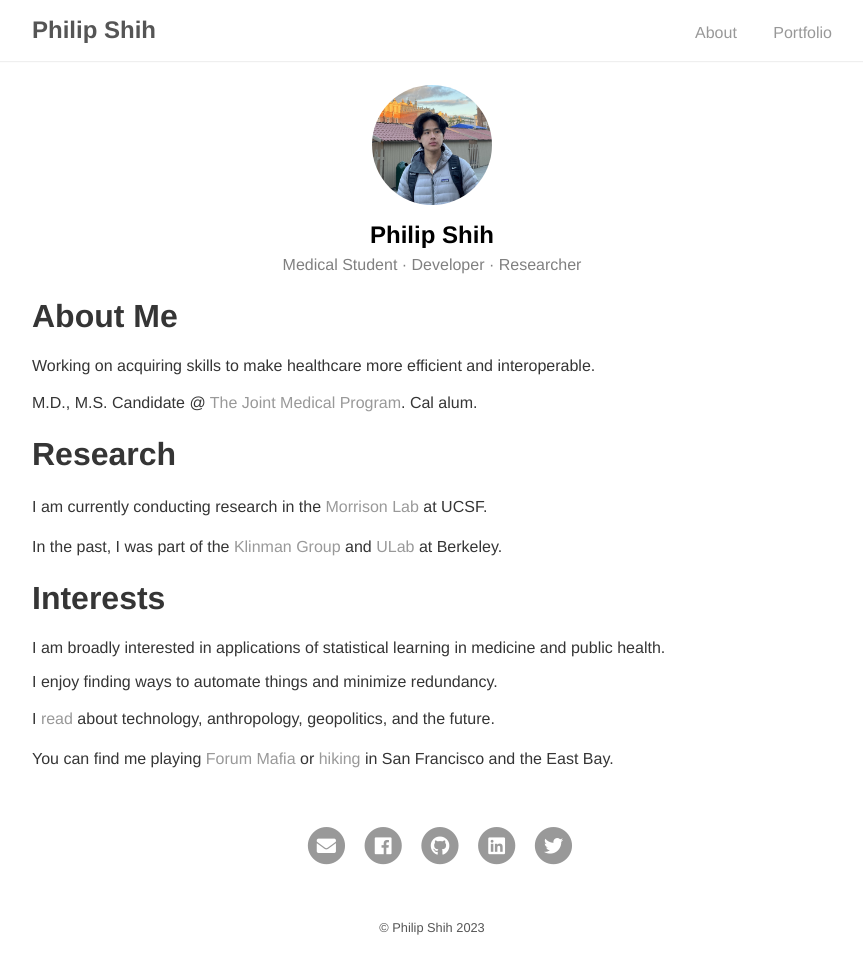
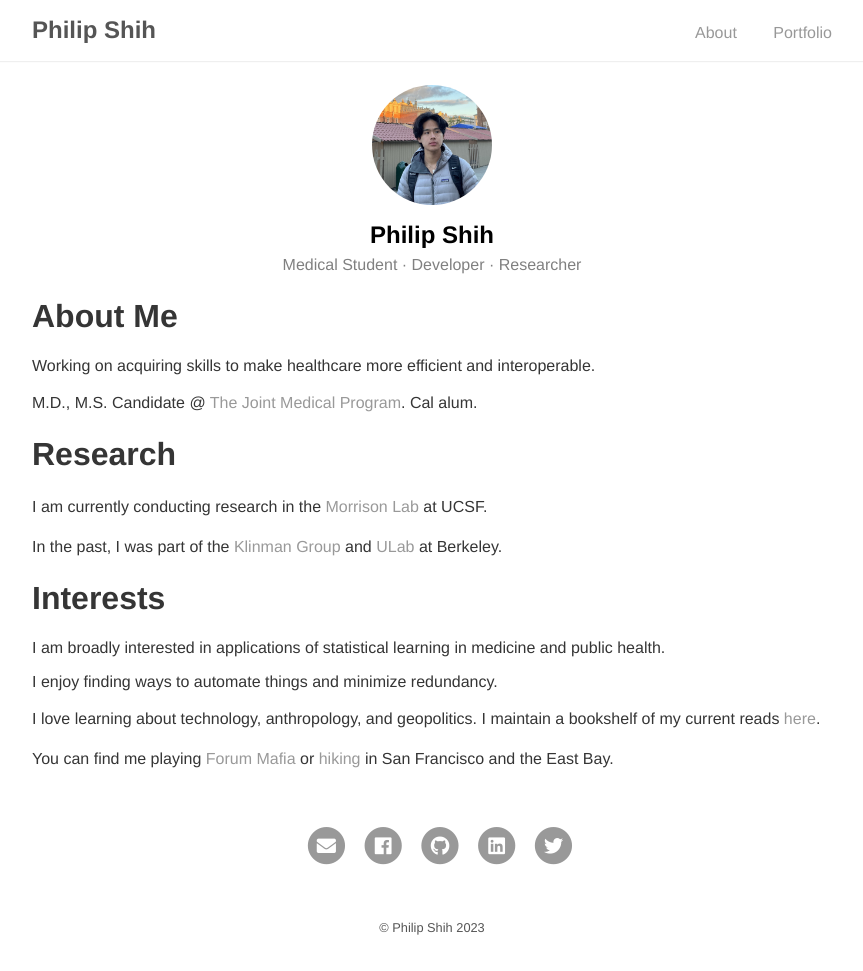
Before and after one commit to philipshih/philipshih.github.io, a Jekyll site: the page built from index.md, in a window 1280 px wide. Shown: the whole page, without its empty margins (208-1071 px from the left). Built offline with Jekyll 4.4.1, drawn with Linux system fonts in a browser that asks for light colours; our own code applies the rules of GitHub Pages for plain Markdown files.

Commit message:
update index.md

```diff
--- a/index.md
+++ b/index.md
@@ -19,6 +19,6 @@ I am broadly interested in applications of statistical learning in medicine and
 
 I enjoy finding ways to automate things and minimize redundancy.
 
-I [read](https://www.goodreads.com/user/show/108682054-philip-shih) about technology, anthropology, geopolitics, and the future.
+I love learning about technology, anthropology, and geopolitics. I maintain a bookshelf of my current reads [here](https://www.goodreads.com/user/show/108682054-philip-shih).
 
 You can find me playing [Forum Mafia](https://www.sc2mafia.com/forum/) or [hiking](https://www.alltrails.com/members/philip-shih-2?ref=header) in San Francisco and the East Bay.
```
Also changed, not shown: 4 other files.
